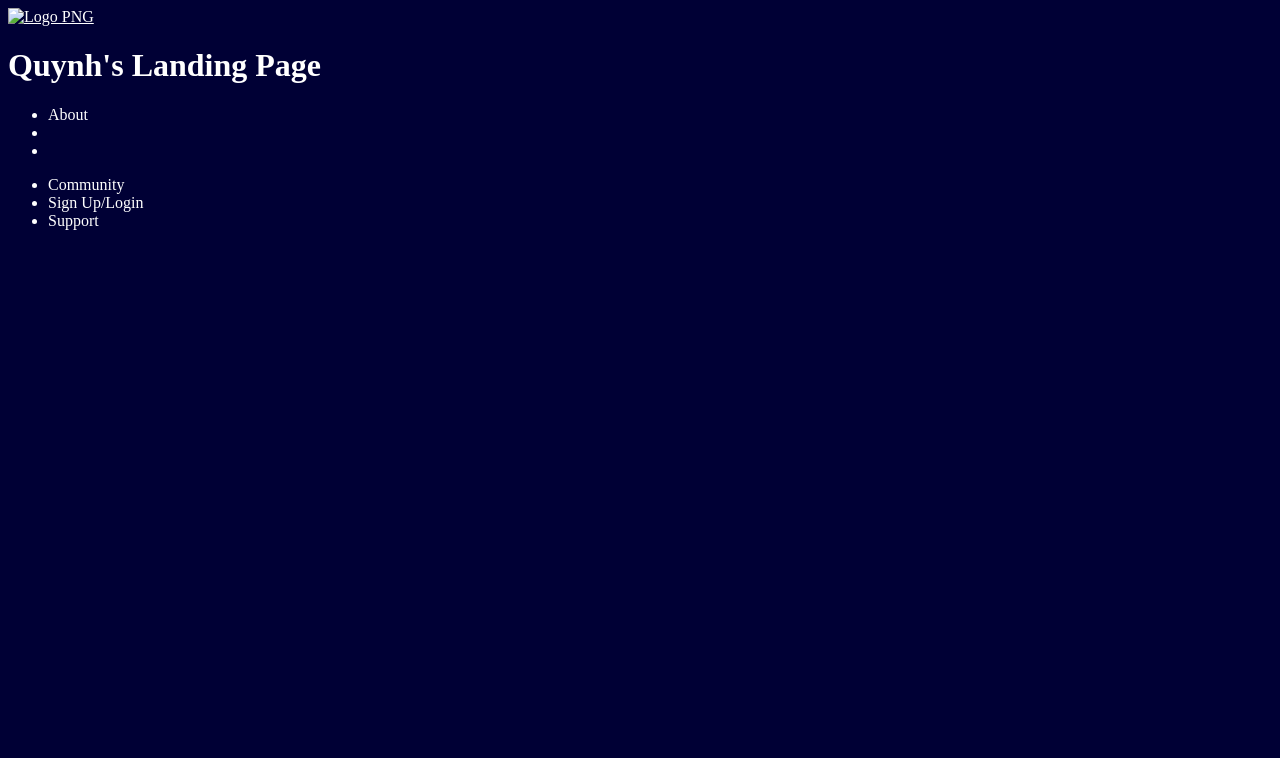
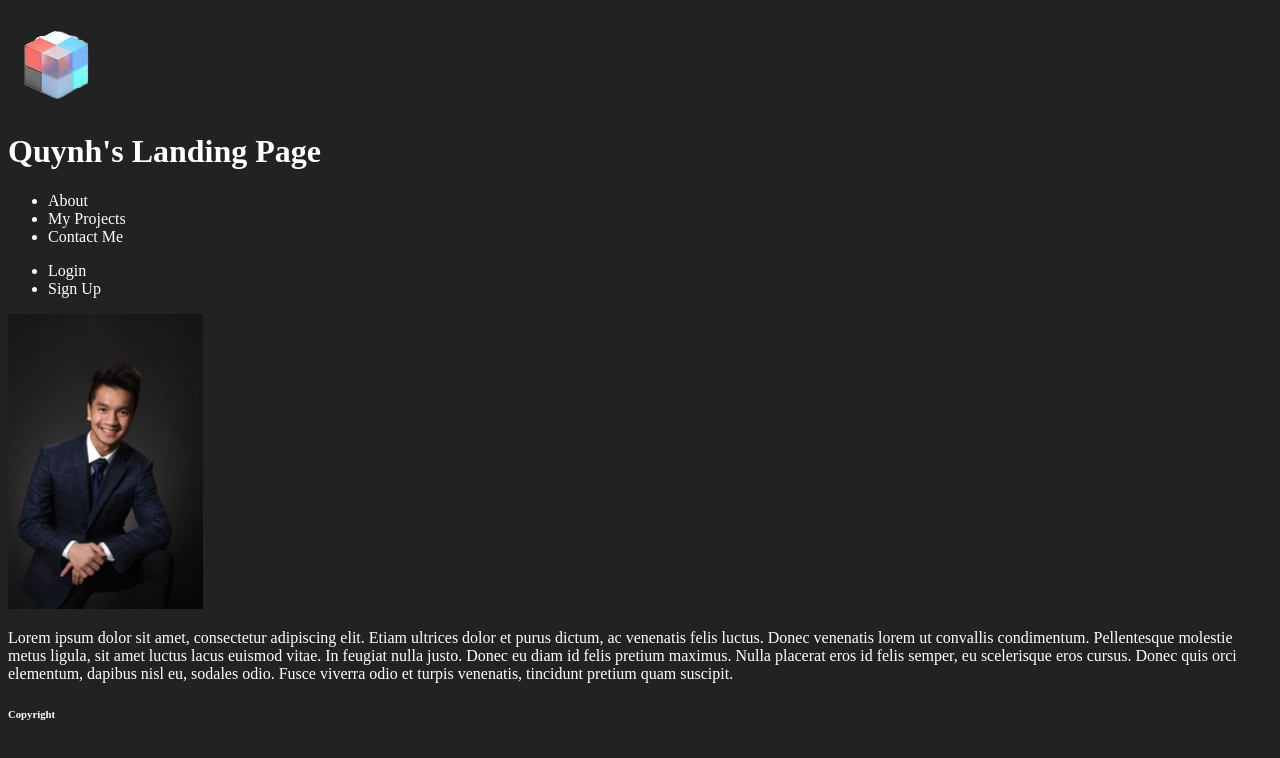
Before and after one commit to Ever-QN/landing-page, a plain HTML site: page index.html in a window 1280 px wide. Drawn offline with Linux system fonts and the light colour scheme.

Commit message:
Added images, picture of me Finished up the headers Changed the background color to dark grey Started body content for the page

```diff
--- a/index.html
+++ b/index.html
@@ -16,18 +16,27 @@
         <h1>Quynh's Landing Page</h1>
         <ul class="left-links">
             <li>About</li>
-            <li></li>
-            <li></li>
+            <li>My Projects</li>
+            <li>Contact Me</li>
         </ul>
         <ul class=right-linls>
-            <li>Community</li>
-            <li>Sign Up/Login</li>
-            <li>Support</li>
+            <li>Login</li>
+            <li>Sign Up</li>
         </ul>
+    </div>
+
+    <div class="top-content">
+        <img src="images/quynh.png" alt="Picture of Quynh (Me)" class="quynh-picture">
+        <p>Lorem ipsum dolor sit amet, consectetur adipiscing elit. Etiam ultrices dolor et purus dictum, ac venenatis felis luctus. Donec venenatis lorem ut convallis condimentum. Pellentesque molestie metus ligula, sit amet luctus lacus euismod vitae. In feugiat nulla justo. Donec eu diam id felis pretium maximus. Nulla placerat eros id felis semper, eu scelerisque eros cursus. Donec quis orci elementum, dapibus nisl eu, sodales odio. Fusce viverra odio et turpis venenatis, tincidunt pretium quam suscipit.</p>
+    </div>
+
+    <div class="bottom-content">
+
     </div>
 
 
     <div class="footer">
+        <h6>Copyright</h6>
     </div>
 
 
--- a/style.css
+++ b/style.css
@@ -1,4 +1,4 @@
 * {
-    background-color: rgb(0, 0, 53);
+    background-color: rgb(34, 34, 34);
     color: white;
 }
```
Also changed, not shown: images/logo.png (added), images/quynh.png (added).
